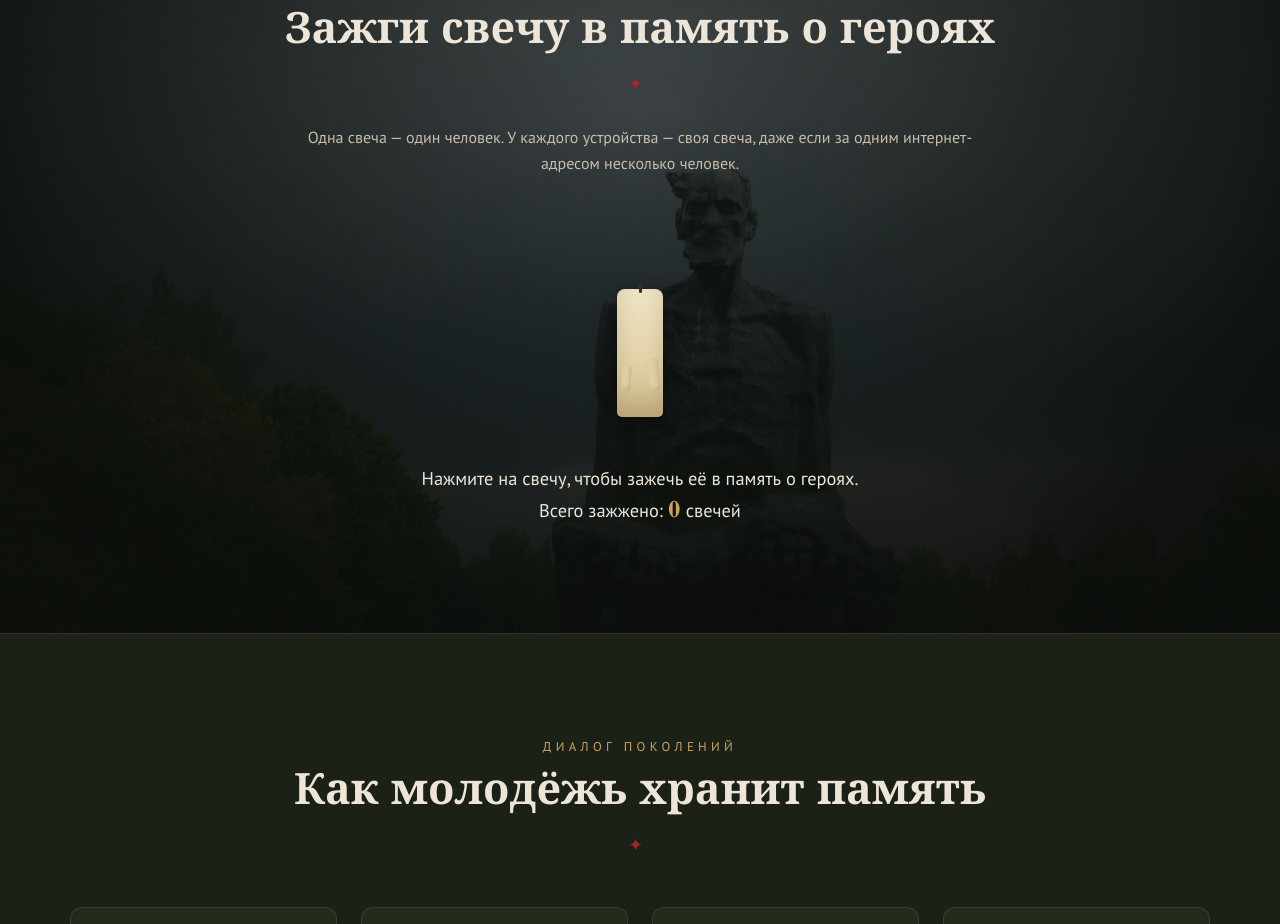
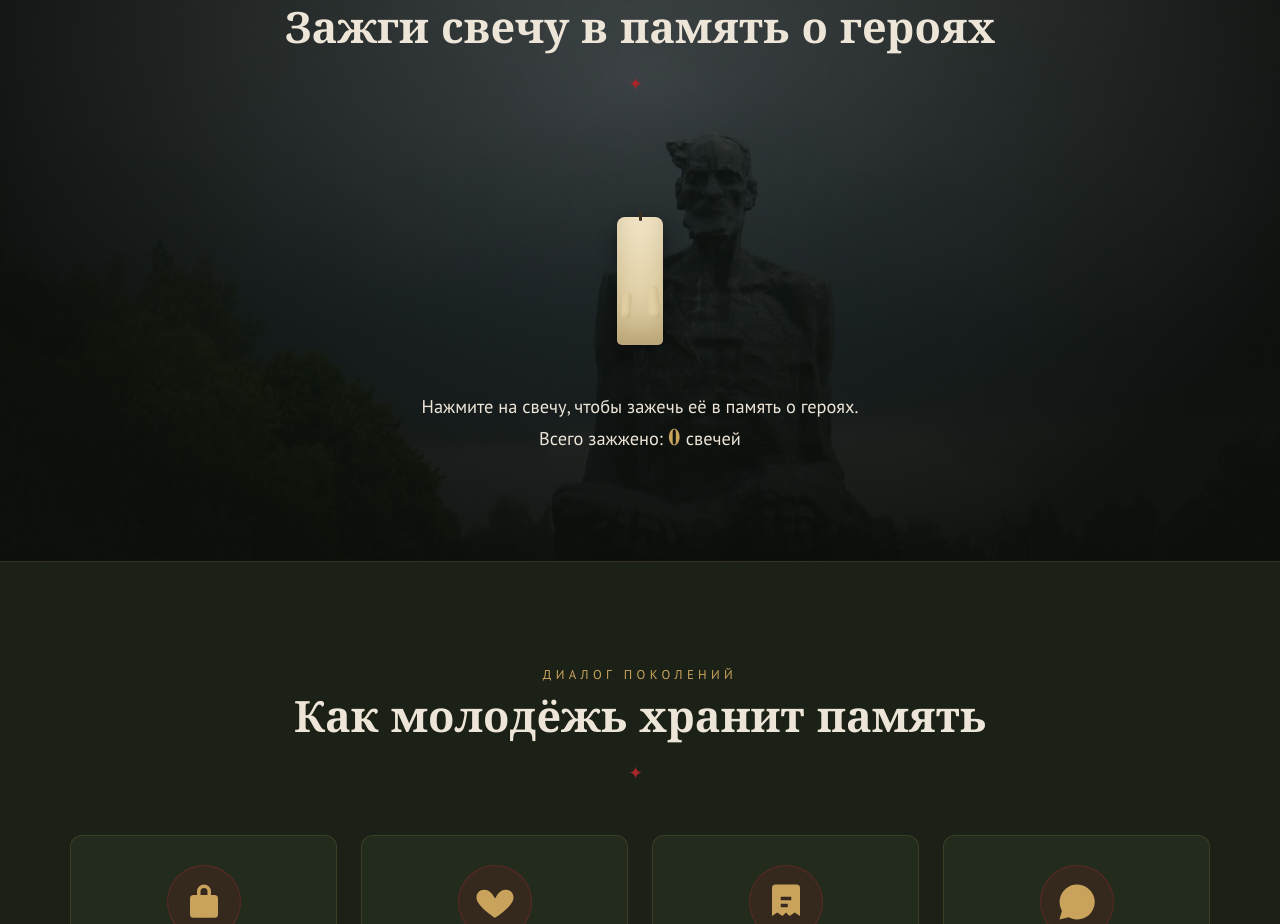
Before and after one commit to H1ppoG/The-connection-between-generations-we-remember, a website: page index.html in a window 1280 px wide. Shown: the part 8085-9009 px from the top of the page. Drawn offline with nearby package versions, Linux system fonts and the light colour scheme; no server answers.

Commit message:
Свеча: убран подзаголовок про одну свечу на устройство/IP

```diff
--- a/index.html
+++ b/index.html
@@ -464,8 +464,6 @@
           <p class="section-head__ornament" aria-hidden="true">✦</p>
         </header>
 
-        <p class="section-lead reveal">Одна свеча — один человек. У каждого устройства — своя свеча, даже если за одним интернет-адресом несколько человек.</p>
-
         <div class="candle-area reveal" id="candle-area" aria-label="Свеча памяти. Нажмите, чтобы зажечь">
           <div class="candle" id="candle-btn" tabindex="0" role="button" aria-pressed="false" aria-label="Зажечь свечу памяти" title="Зажечь свечу памяти">
             <span class="candle__flame" aria-hidden="true"></span>
```
